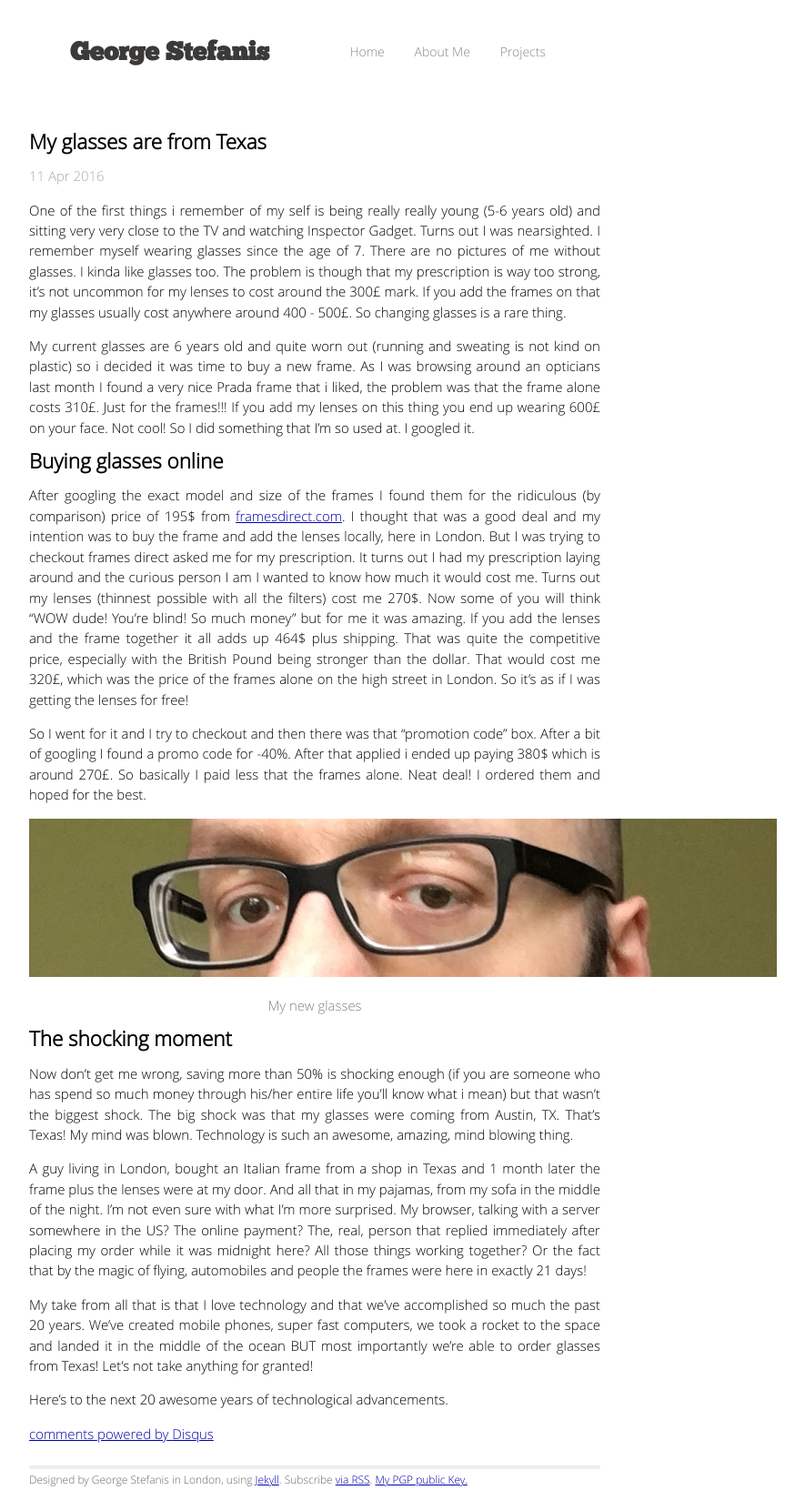
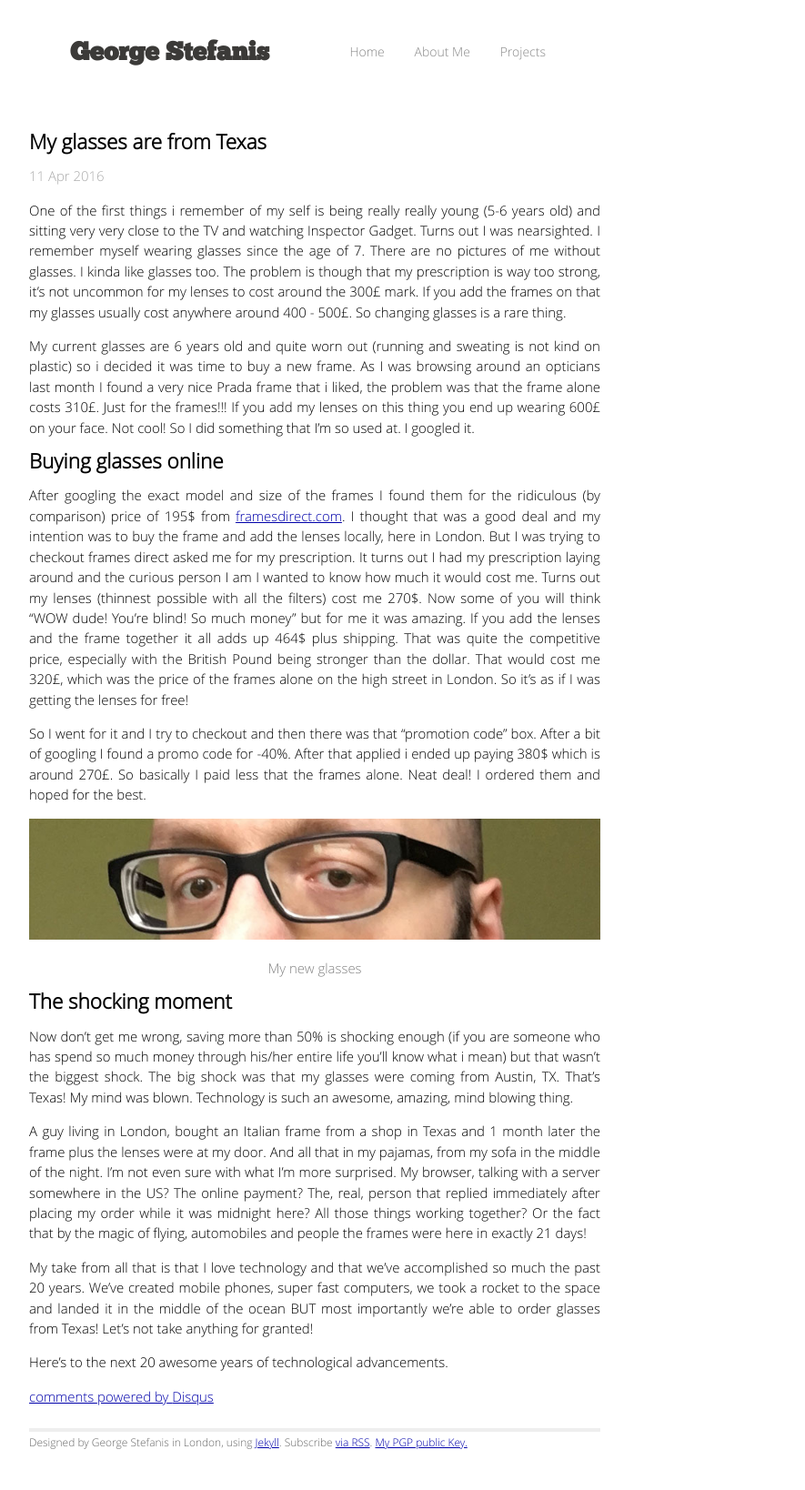
Before and after one commit to skywritergr/georgestefanis.com, a Jekyll site: the page built from _posts/2016-04-11-my-glasses-are-from-texas.markdown, in a window 1280 px wide. Shown: the whole page at 91% size, without its empty margins (294-1179 px from the left). Built offline with Jekyll 4.4.1, drawn with Linux system fonts in a browser that asks for light colours; Markdown is read by kramdown in place of the engine named in the settings; comment, search, counter and statistics services are not loaded; after the commit the page ends 1596 px from its top, so only the background shows below that.

Commit message:
fixing image CSS

```diff
--- a/css/main.css
+++ b/css/main.css
@@ -309,6 +309,10 @@ header a.extra:hover {
   text-align: center;
 }
 
+.image-wrapper img{
+  width: 100%;
+}
+
 .image-wrapper .image-caption {
   color: grey;
   margin-top: $spacing-unit / 3;
```
